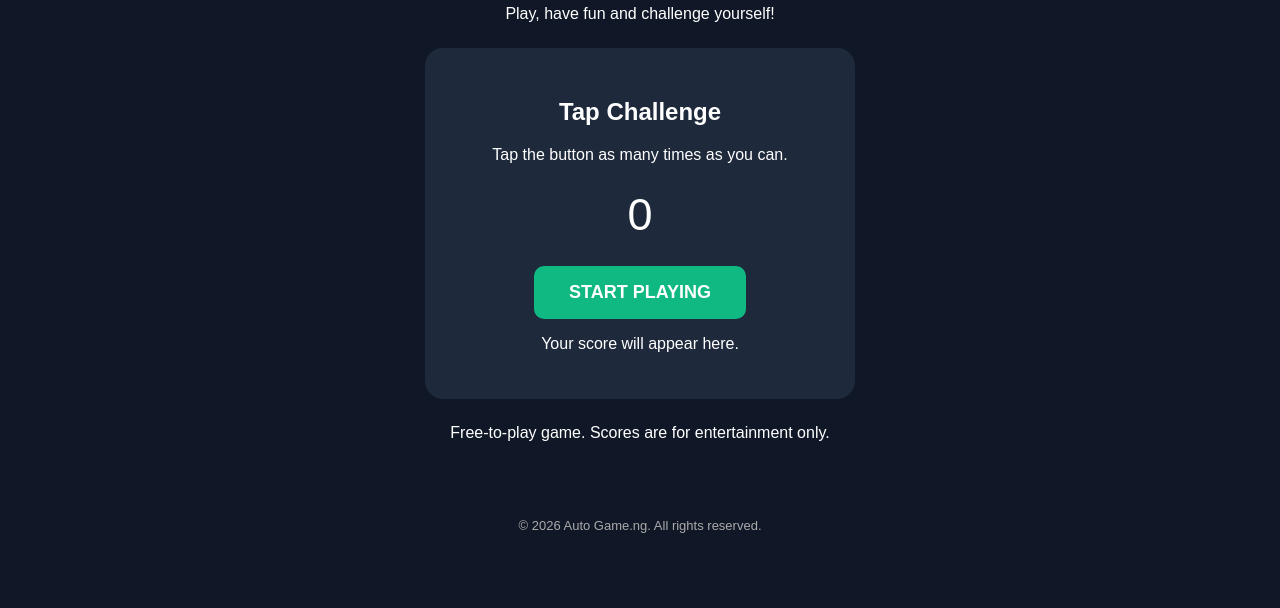
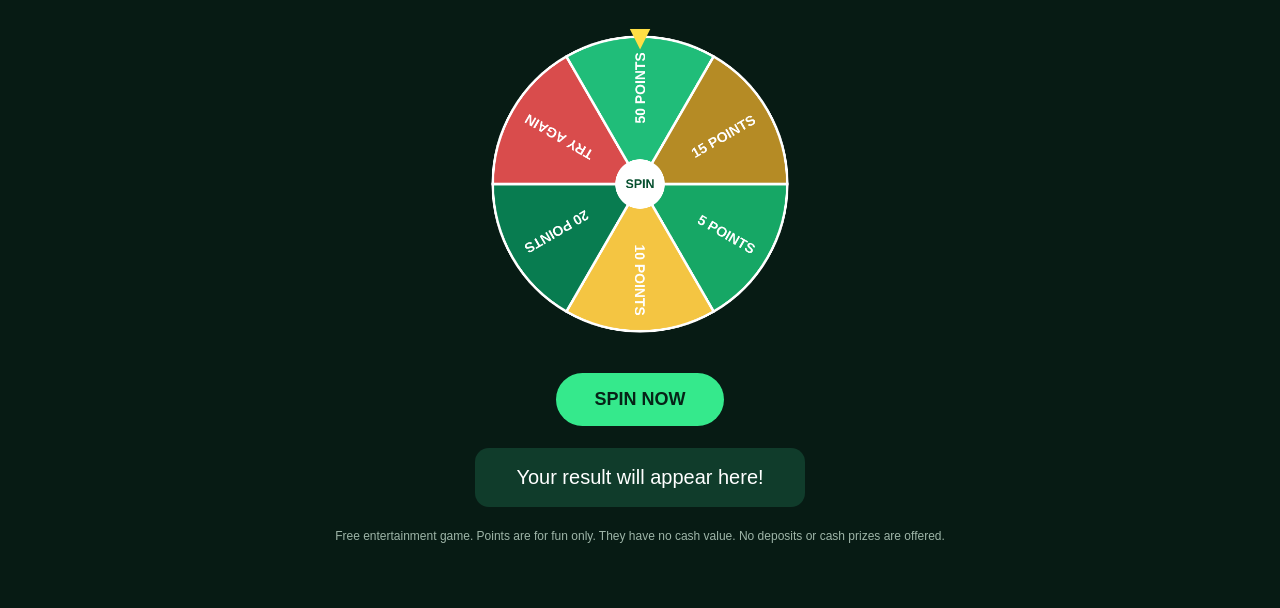
Before and after one commit to 4k5fn9zcnp-blip/autogame-ng, a plain HTML site: page index.html in a window 1280 px wide. Shown: the part 192-800 px from the top of the page. Drawn offline with Linux system fonts and the light colour scheme.

Commit message:
Update index.html

```diff
--- a/index.html
+++ b/index.html
@@ -10,7 +10,7 @@
 
 <meta name="viewport" content="width=device-width, initial-scale=1.0">
 
-<title>Auto Game.ng</title>
+<title>Auto Game.ng - Spin & Win</title>
 
 <style>
 
@@ -22,7 +22,7 @@ margin:0;
 
   font-family:Arial,sans-serif;
 
-background:#101827;
+  background:#071b14;
 
   color:white;
 
@@ -32,55 +32,93 @@ text-align:center;
 
 header{
 
-padding:25px;
+  padding:22px;
 
-background:#087b45;
+  background:#0c3022;
 
-font-size:27px;
+  font-size:25px;
 
   font-weight:bold;
 
+  color:#43f59b;
+
 }
 
-main{padding:35px 20px}
+main{padding:25px 15px}
 
-.card{
+h1{font-size:30px}
 
-background:#1e293b;
+p{color:#c8d8d0}
 
-padding:30px 20px;
+.wheel-wrap{
 
-border-radius:18px;
+  position:relative;
 
-max-width:430px;
+  width:min(310px,85vw);
 
-margin:25px auto;
+  margin:30px auto;
+
+}
+
+canvas{width:100%;height:auto}
+
+.pointer{
+
+  position:absolute;
+
+  top:-12px;
+
+  left:50%;
+
+  transform:translateX(-50%);
+
+  color:#ffdf45;
+
+  font-size:35px;
+
+  z-index:2;
 
 }
 
 button{
 
-background:#10b981;
+  background:#35e98c;
+
+  color:#062317;
 
   border:0;
 
-padding:16px 35px;
+  padding:16px 38px;
 
-border-radius:10px;
+  border-radius:30px;
 
   font-size:18px;
 
   font-weight:bold;
 
-color:white;
-
   cursor:pointer;
 
 }
 
-#score{font-size:45px;margin:25px}
+button:disabled{opacity:.5}
 
-footer{padding:25px;color:#aaa;font-size:13px}
+.result{
+
+  margin:22px auto;
+
+  padding:18px;
+
+  max-width:330px;
+
+  background:#103c2b;
+
+  border-radius:14px;
+
+  font-size:20px;
+
+}
+
+.small{font-size:12px;color:#9eb5a8}
 
 </style>
 
@@ -88,75 +126,175 @@ footer{padding:25px;color:#aaa;font-size:13px}
 
 <body>
 
-<header>🎮 AUTO GAME.NG</header>
+<header>AUTO GAME.NG</header>
 
 <main>
 
-<h1>Welcome to Auto Game.ng</h1>
+<h1>🎉 SPIN & WIN 🎉</h1>
 
-<p>Play, have fun and challenge yourself!</p>
+<p>Try your luck and enjoy the game!</p>
 
-<div class="card">
+<div class="wheel-wrap">
 
-<h2>Tap Challenge</h2>
+<div class="pointer">▼</div>
 
-<p>Tap the button as many times as you can.</p>
-
-<div id="score">0</div>
-
-<button id="play" onclick="tapGame()">START PLAYING</button>
-
-<p id="message">Your score will appear here.</p>
+<canvas id="wheel" width="600" height="600"></canvas>
 
 </div>
 
-<p>Free-to-play game. Scores are for entertainment only.</p>
+<button id="spin">SPIN NOW</button>
+
+<div class="result" id="result">
+
+Your result will appear here!
+
+</div>
+
+<p class="small">Free entertainment game. Points are for fun only.
+
+They have no cash value. No deposits or cash prizes are offered.</p>
 
 </main>
 
-<footer>© 2026 Auto Game.ng. All rights reserved.</footer>
-
 <script>
 
-let score=0;
+const canvas=document.getElementById("wheel");
 
-let playing=false;
+const ctx=canvas.getContext("2d");
 
-let timer;
+const prizes=["5 POINTS","10 POINTS","20 POINTS",
 
-function tapGame(){
+"TRY AGAIN","50 POINTS","15 POINTS"];
 
-if(!playing){
+const colors=["#16a765","#f4c542","#087c50",
 
-score=0;
+"#d94c4c","#20bd79","#b58b25"];
 
-playing=true;
+const slice=Math.PI*2/prizes.length;
 
-document.getElementById("score").textContent=0;
+let rotation=0;
 
-document.getElementById("play").textContent="TAP ME!";
+let spinning=false;
 
-document.getElementById("message").textContent="Game started! You have 15 seconds.";
+function draw(){
 
-timer=setTimeout(()=>{
+  ctx.clearRect(0,0,600,600);
 
-playing=false;
+  prizes.forEach((prize,i)=>{
 
-document.getElementById("play").textContent="PLAY AGAIN";
+    const start=rotation+i*slice;
 
-document.getElementById("message").textContent="Game over! Your score: "+score;
+    ctx.beginPath();
 
-},15000);
+    ctx.moveTo(300,300);
+
+    ctx.arc(300,300,285,start,start+slice);
+
+    ctx.closePath();
+
+    ctx.fillStyle=colors[i];
+
+    ctx.fill();
+
+    ctx.strokeStyle="#ffffff";
+
+    ctx.lineWidth=5;
+
+    ctx.stroke();
+
+    ctx.save();
+
+    ctx.translate(300,300);
+
+    ctx.rotate(start+slice/2);
+
+    ctx.textAlign="right";
+
+    ctx.fillStyle="#ffffff";
+
+    ctx.font="bold 27px Arial";
+
+    ctx.fillText(prize,255,10);
+
+    ctx.restore();
+
+  });
+
+  ctx.beginPath();
+
+  ctx.arc(300,300,48,0,Math.PI*2);
+
+  ctx.fillStyle="#ffffff";
+
+  ctx.fill();
+
+  ctx.fillStyle="#07502f";
+
+  ctx.font="bold 24px Arial";
+
+  ctx.textAlign="center";
+
+  ctx.fillText("SPIN",300,308);
+
+}
+
+draw();
+
+document.getElementById("spin").addEventListener("click",()=>{
+
+  if(spinning)return;
+
+  spinning=true;
+
+  const button=document.getElementById("spin");
+
+  const result=document.getElementById("result");
+
+  button.disabled=true;
+
+  result.textContent="Spinning...";
+
+  const winner=Math.floor(Math.random()*prizes.length);
+
+  const target=(Math.PI*2*5)+(Math.PI*2-(winner*slice+slice/2));
+
+  const start=rotation;
+
+  const finish=start+target;
+
+  const duration=4000;
+
+  const beginning=performance.now();
+
+  function animate(now){
+
+    const progress=Math.min((now-beginning)/duration,1);
+
+    const ease=1-Math.pow(1-progress,4);
+
+    rotation=start+(finish-start)*ease;
+
+    draw();
+
+    if(progress<1){
+
+      requestAnimationFrame(animate);
 
     }else{
 
-score++;
+      result.textContent="🎉 "+prizes[winner]+"!";
 
-document.getElementById("score").textContent=score;
+      spinning=false;
+
+      button.disabled=false;
 
     }
 
   }
+
+  requestAnimationFrame(animate);
+
+});
 
 </script>
 
```
Lines whose indentation alone changed are shown as unchanged.
